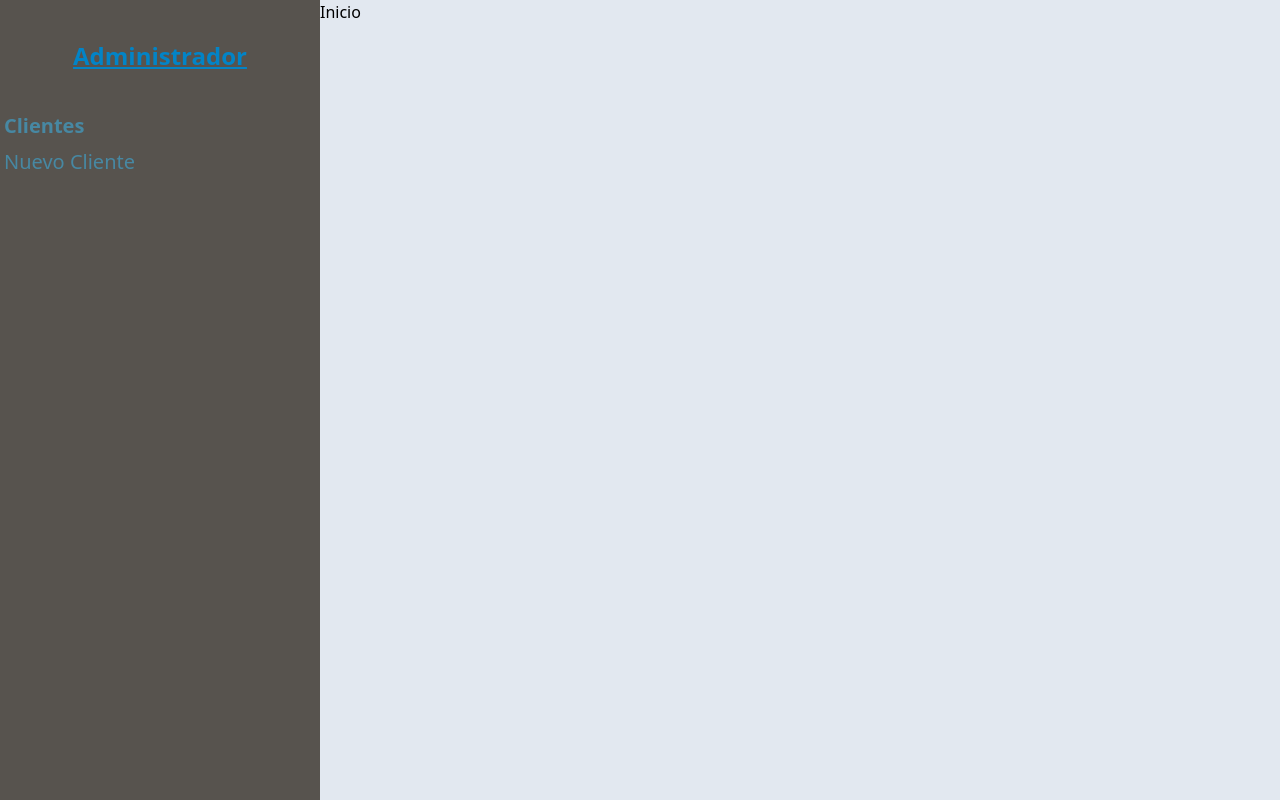
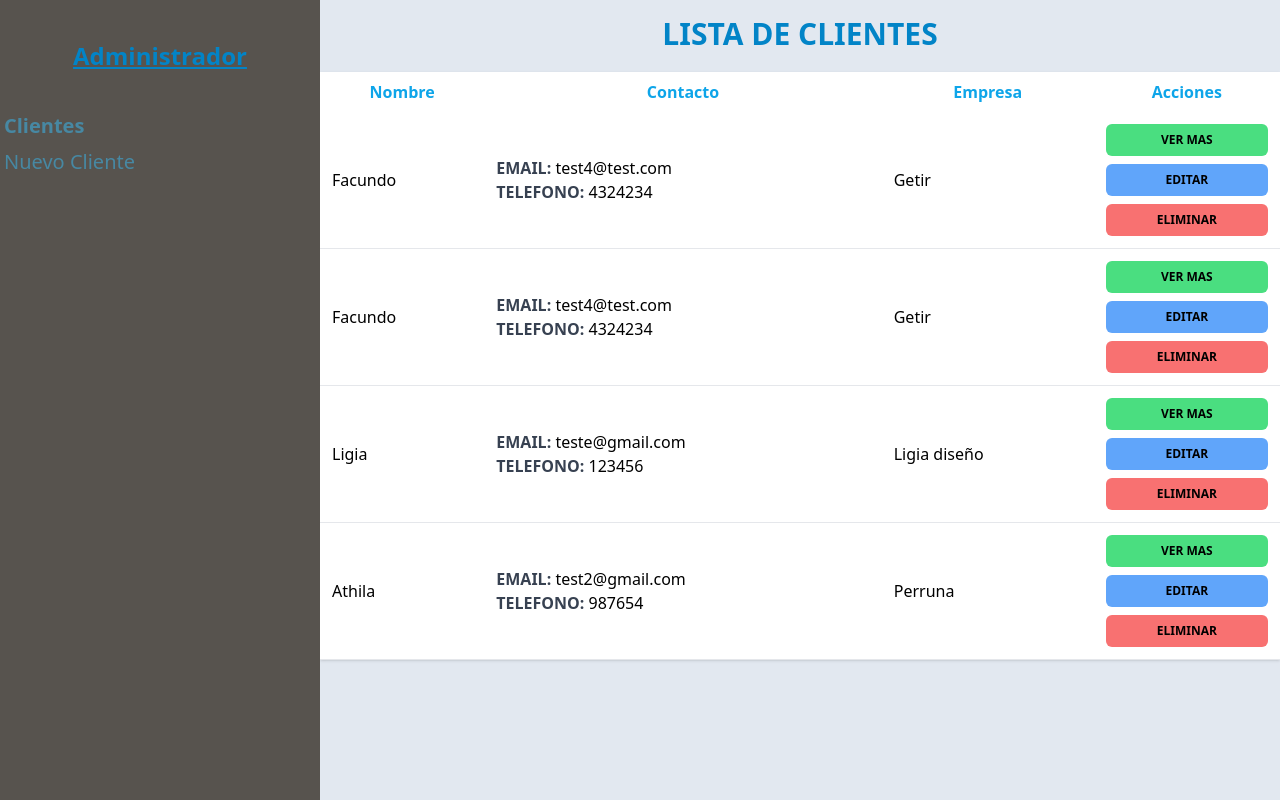
Before and after one commit to facundh/clientAdminReact, a React (Vite) app: page /clientes in a window 1280 px wide. Built offline with nearby package versions, Linux system fonts and the light colour scheme; data requests are answered from the project's data file.

Commit message:
rest APi finalizada

```diff
--- a/db.json
+++ b/db.json
@@ -1,5 +1,36 @@
 {
-    "clientes": [
-
-    ]
+  "clientes": [
+    {
+      "nombre": "Facundo ",
+      "empresa": "Getir",
+      "email": "test4@test.com",
+      "telefono": "4324234",
+      "notas": "Cliente recomendado por athila herrera mordelon",
+      "id": 1
+    },
+    {
+      "nombre": "Facundo ",
+      "empresa": "Getir",
+      "email": "test4@test.com",
+      "telefono": "4324234",
+      "notas": "wqewqeqwewqewqe",
+      "id": 2
+    },
+    {
+      "nombre": "Ligia",
+      "empresa": "Ligia diseño",
+      "email": "teste@gmail.com",
+      "telefono": "123456",
+      "notas": "Moda y diseño canino",
+      "id": 3
+    },
+    {
+      "nombre": "Athila",
+      "empresa": "Perruna",
+      "email": "test2@gmail.com",
+      "telefono": "987654",
+      "notas": "Athila perro mordelon a domicilio",
+      "id": 4
+    }
+  ]
 }
--- a/src/Layout/Layout.jsx
+++ b/src/Layout/Layout.jsx
@@ -5,7 +5,7 @@ const Layout = () => {
   const location = useLocation();
   const urlActual = location.pathname;
   return (
-    <div className="md:flex md:min-h-screen ">
+    <div className="md:flex md:min-h-screen w-full">
       <div className="md:w-1/4 bg-stone-600 px-1 py-10">
         <h2 className="text-center text-2xl font-black text-sky-600 text-decoration-line: underline">
           Administrador
--- a/src/Paginas/Inicio.jsx
+++ b/src/Paginas/Inicio.jsx
@@ -1,8 +1,54 @@
-import React from 'react'
+import React, {useState ,useEffect} from 'react';
+import Cliente from '../components/Cliente';
 
 const Inicio = () => {
+  const [ clientes, setClientes ] = useState([]);
+
+  useEffect(() => {
+    const obtenerClientesAPI = async () => {
+
+      try {
+        const url = 'http://localhost:4000/clientes';
+
+        const respuesta = await fetch(url);
+        const resultado = await respuesta.json();
+        setClientes(resultado)
+
+      } catch (error) {
+        console.log(error);
+      }
+
+    }
+
+    obtenerClientesAPI();
+  },[clientes])
   return (
-    <h1>Inicio</h1>
+    <>
+       <h1 className='uppercase  text-sky-600 font-bold text-center mt-4 text-3xl'>Lista de clientes</h1>
+    <div className='w-full'>
+        <table className='w-full  mt-5 table-auto shadow bg-white'>
+            <thead className='text-sky-500'>
+              <tr>
+                <th className='p-2'>Nombre</th>
+                <th className='p-2'>Contacto</th>
+                <th className='p-2'>Empresa</th>
+                <th className='p-2'>Acciones</th>
+              </tr>
+            </thead>
+            <tbody>
+                {
+                  clientes.map(cliente => (
+                    <Cliente
+                      key={cliente.id}
+                      cliente={cliente}
+                    />
+                  ))
+                }
+            </tbody>
+      </table>
+    </div>
+
+    </>
   )
 }
 
--- /dev/null
+++ b/src/components/Cliente.jsx
@@ -0,0 +1,32 @@
+import React from 'react'
+
+const Cliente = ({cliente}) => {
+    const {nombre, empresa, email, id, telefono, notas} = cliente
+  return (
+    <tr className='border-b hover:bg-slate-400 cursor-pointer'>
+        <td className='p-3'>{nombre}</td>
+        <td className='p-3'>
+            <p><span className='uppercase text-gray-700 font-bold'>Email: </span>{email}</p>
+            <p><span className='uppercase text-gray-700 font-bold'>Telefono: </span>{telefono}</p>
+        </td>
+        <td className='p-3'>{empresa}</td>
+        <td className='p-3'>
+
+        <button type='button' className='block bg-green-400 p-2 rounded-md w-full mb-2 font-bold uppercase text-xs'>
+                Ver mas
+            </button>
+
+            <button type='button' className='block bg-blue-400 p-2 rounded-md w-full mb-2 font-bold uppercase text-xs'>
+                Editar
+            </button>
+
+            <button type='button' className='block bg-red-400 p-2 rounded-md w-full font-bold uppercase text-xs'>
+                Eliminar
+            </button>
+        </td>
+
+    </tr>
+  )
+}
+
+export default Cliente
--- a/src/components/Formulario.jsx
+++ b/src/components/Formulario.jsx
@@ -1,9 +1,12 @@
 import React from "react";
 import { Formik, Form, Field } from "formik";
+import { useNavigate } from "react-router-dom";
+
 import * as Yup from "yup";
 import Alerta from "./Alerta";
 
 const Formulario = () => {
+  const navigate = useNavigate()
   const nuevoClienteSchema = Yup.object().shape({
     nombre: Yup.string()
       .min(3, "El nombre es muy corto")
@@ -23,14 +26,17 @@ const Formulario = () => {
     try {
       const url = 'http://localhost:4000/clientes'
 
-      respuesta = await fetch(url, {
+      const respuesta = await fetch(url, {
         method:'POST',
         body: JSON.stringify(valores),
         headers: {
           'Content-type': 'application/json'
         }
       })
-
+      console.log(respuesta);
+      const resultado = await respuesta.json();
+      console.log(resultado);
+      navigate('/clientes');
     } catch (error) {
       console.log(error);
     }
@@ -49,8 +55,10 @@ const Formulario = () => {
           telefono: "",
           notas: "",
         }}
-        onSubmit={(values) => {
-          handleSubmit(values);
+        onSubmit={ async (values, {resetForm}) => {
+          await handleSubmit(values);
+
+          resetForm();
         }}
         validationSchema={nuevoClienteSchema}
       >
```
